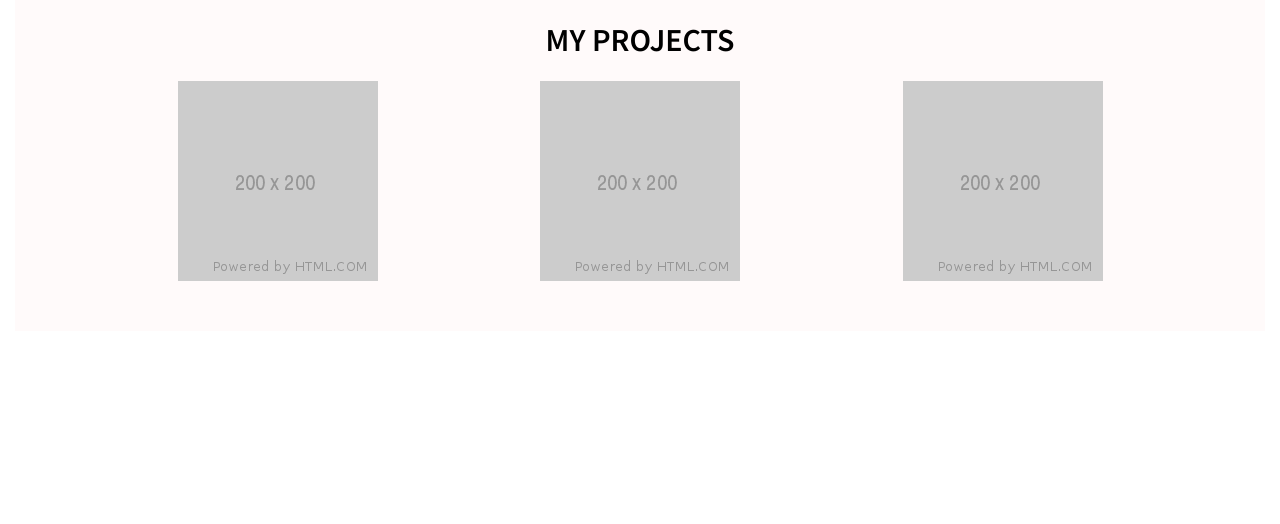
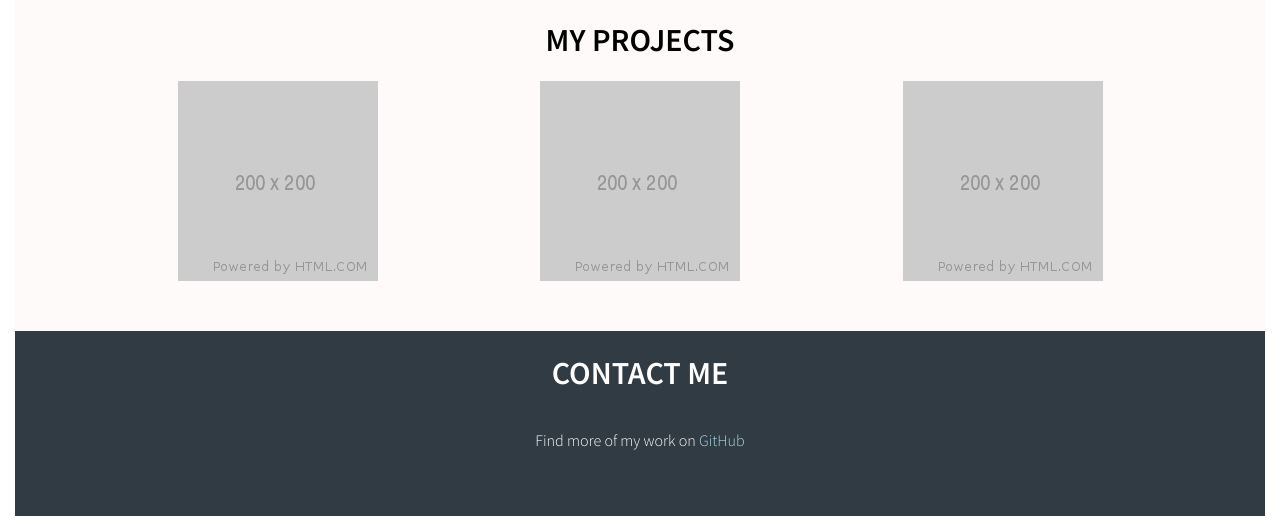
Before and after one commit to yunx2/lfz-prep-portfolio, a website: page index.html in a window 1280 px wide. Shown: the part 1012-1536 px from the top of the page. Before the commit the page ends 1351 px from the top, so only its background shows below. Drawn offline with Linux system fonts and the light colour scheme.

Commit message:
add contact  section

```diff
--- a/index.html
+++ b/index.html
@@ -17,7 +17,7 @@
           <a class="white-text nav-item" href="#about">About</a>
           <a class="white-text nav-item" href="#tech">Technologies</a>
           <a class="white-text nav-item" href="#projects">Projects</a>
-          <a class="white-text nav-item" href="#contact">contact</a>
+          <a class="white-text nav-item" href="#contact">Contact</a>
         </nav>
       </header>
       <!-- hero image / banner -->
@@ -49,6 +49,14 @@
         <img src="assets/placeholder-project.png" alt="Placeholder Project">
         <img src="assets/placeholder-project.png" alt="Placeholder Project">
       </div>
+      <!-- contact -->
+      <div id="contact" class="row justify-center pb-50 white-text contact-section">
+        <h1 class="col-12">CONTACT ME</h1>
+        <p class="col-12">
+          Find more of my work on
+          <a href="https://github.com/yunx2" class="nav-item blue-text">GitHub</a>
+        </p>
+      </div>
     </div>
   </body>
 </html>
--- a/styles.css
+++ b/styles.css
@@ -93,3 +93,13 @@ html {
 .projects-section {
   background-color: snow;
 }
+
+/* contact */
+
+.contact-section {
+  background-color: #303b43;
+}
+
+.blue-text {
+  color: lightblue;
+}
```
